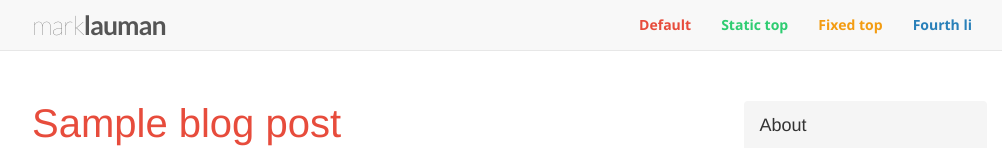
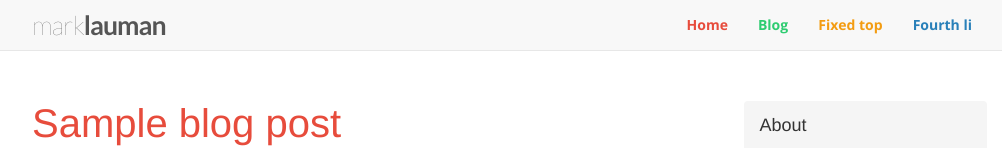
Before and after one commit to MarkLauman/MarkLauman.github.io, a plain HTML site: page blog/index.html in a window 1280 px wide. Shown: the top 148 px of the page, without its empty margins (138-1140 px from the left). Drawn offline with nearby package versions, Linux system fonts and the light colour scheme; a script that the page names is missing.

Commit message:
renamed nav items

```diff
--- a/blog/index.html
+++ b/blog/index.html
@@ -51,8 +51,8 @@
         </div>
         <div id="navbar" class="navbar-collapse collapse">
           <ul class="nav navbar-nav navbar-right">
-            <li><a href="../navbar/">Default</a></li>
-            <li><a href="./">Static top</a></li>
+            <li><a href="../navbar/">Home</a></li>
+            <li class="active"><a href="./">Blog</a></li>
             <li><a href="../navbar-fixed-top/">Fixed top</a></li>
             <li><a href="../navbar-fixed-top/">Fourth li</a></li>
           </ul>
```
